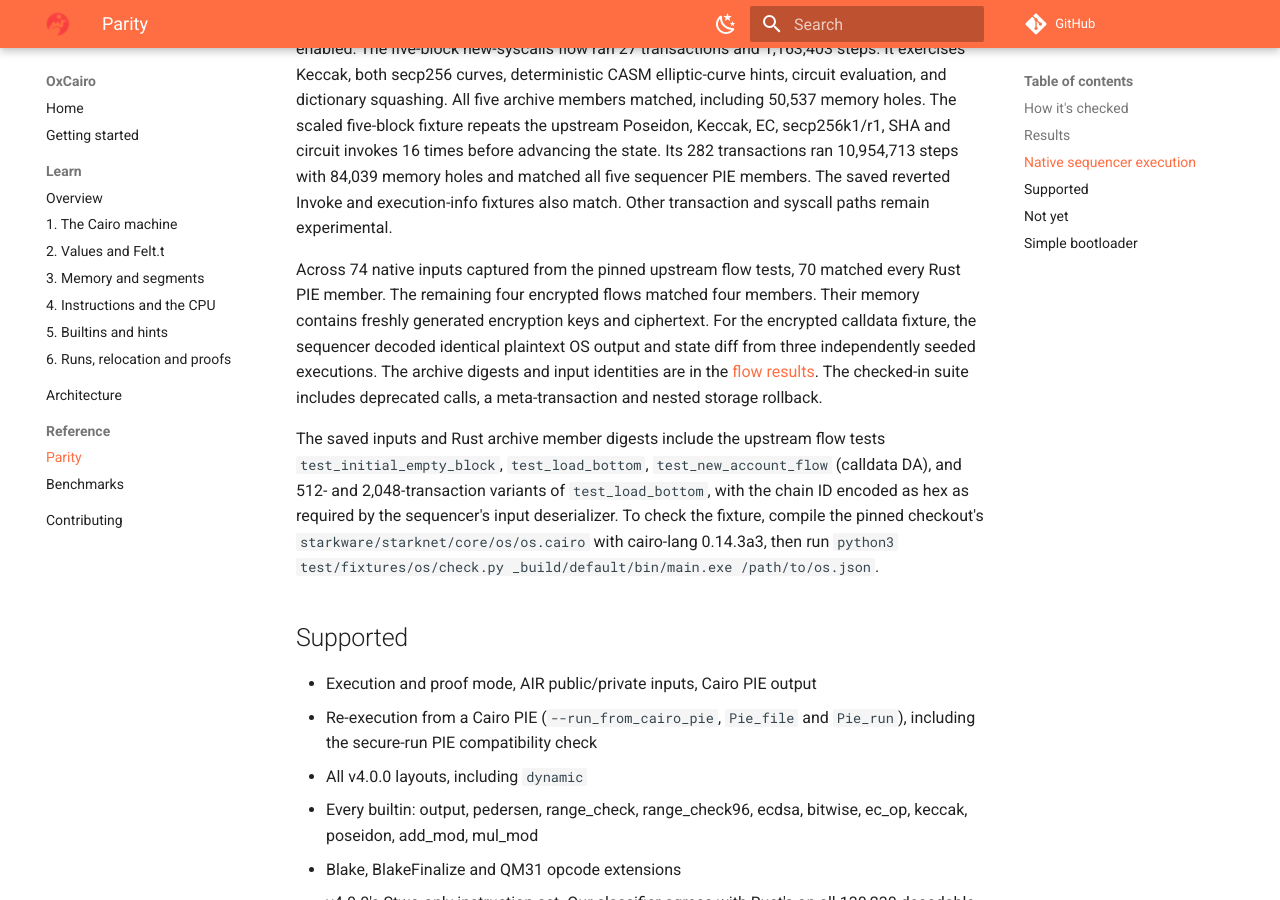
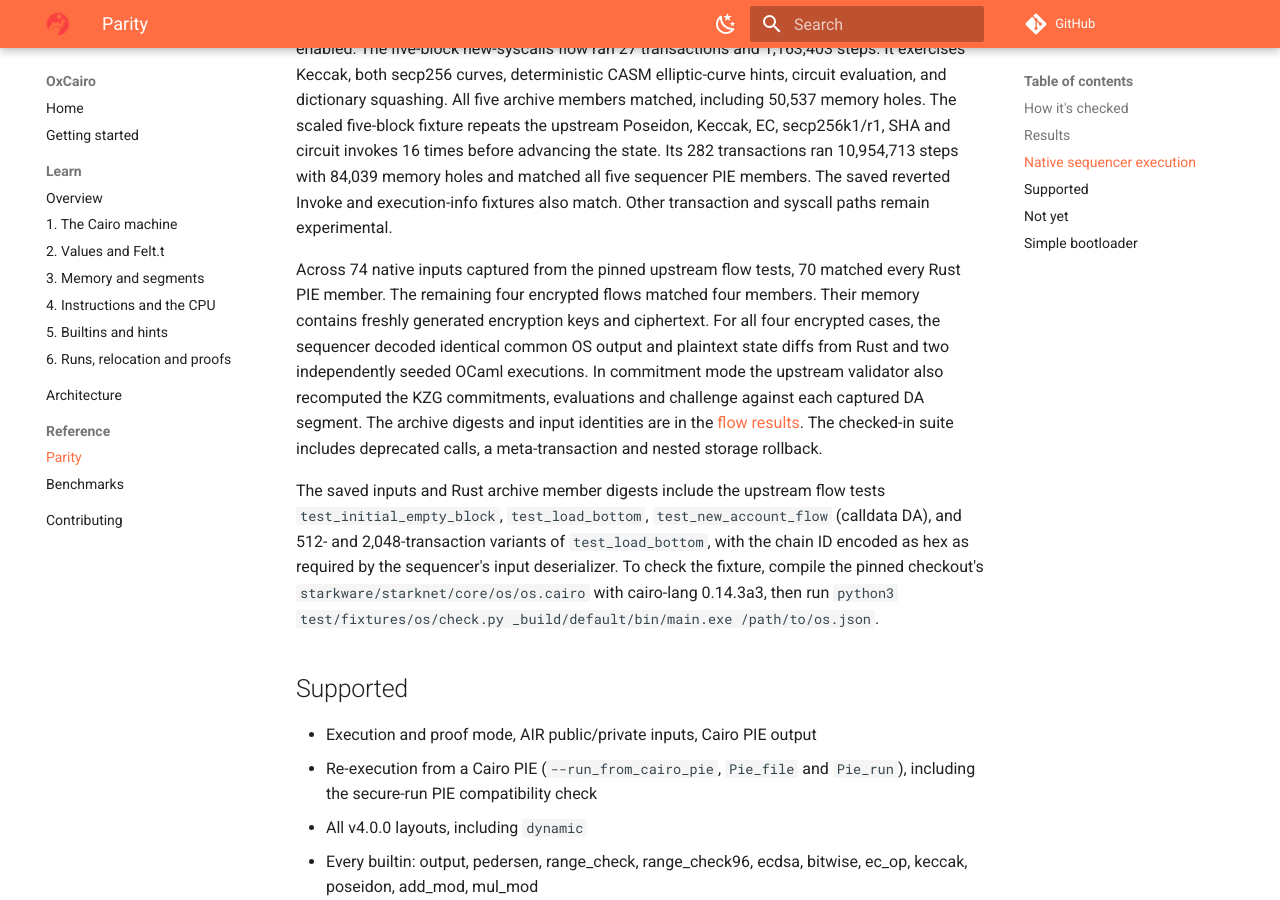
Before and after one commit to teddyjfpender/cairo-vm-ocaml, an MkDocs documentation site: the page built from docs/parity.md, in a window 1280 px wide and 900 px high, scrolled down 1485 px. Built offline with MkDocs 1.6.1 and Material for MkDocs 9.7.7, drawn with Linux system fonts in a browser that asks for light colours; comment, search, counter and statistics services are not loaded.

Commit message:
Qualify all four encrypted OS flows with upstream decryption and KZG checks

```diff
--- a/docs/parity.md
+++ b/docs/parity.md
@@ -52,7 +52,7 @@ both secp256 curves, deterministic CASM elliptic-curve hints, circuit evaluation
 squashing. All five archive members matched, including 50,537 memory holes. The scaled five-block fixture repeats the upstream Poseidon, Keccak, EC, secp256k1/r1, SHA and circuit invokes 16 times before advancing the state. Its 282 transactions ran 10,954,713 steps with 84,039 memory holes and matched all five sequencer PIE members. The saved reverted
 Invoke and execution-info fixtures also match. Other transaction and syscall paths remain experimental.
 
-Across 74 native inputs captured from the pinned upstream flow tests, 70 matched every Rust PIE member. The remaining four encrypted flows matched four members. Their memory contains freshly generated encryption keys and ciphertext. For the encrypted calldata fixture, the sequencer decoded identical plaintext OS output and state diff from three independently seeded executions. The archive digests and input identities are in the [flow results](../test/fixtures/os/upstream-flow-results.csv). The checked-in suite includes deprecated calls, a meta-transaction and nested storage rollback.
+Across 74 native inputs captured from the pinned upstream flow tests, 70 matched every Rust PIE member. The remaining four encrypted flows matched four members. Their memory contains freshly generated encryption keys and ciphertext. For all four encrypted cases, the sequencer decoded identical common OS output and plaintext state diffs from Rust and two independently seeded OCaml executions. In commitment mode the upstream validator also recomputed the KZG commitments, evaluations and challenge against each captured DA segment. The archive digests and input identities are in the [flow results](../test/fixtures/os/upstream-flow-results.csv). The checked-in suite includes deprecated calls, a meta-transaction and nested storage rollback.
 
 The saved inputs and Rust archive member digests include the upstream flow tests
 `test_initial_empty_block`, `test_load_bottom`, `test_new_account_flow` (calldata DA), and
```
